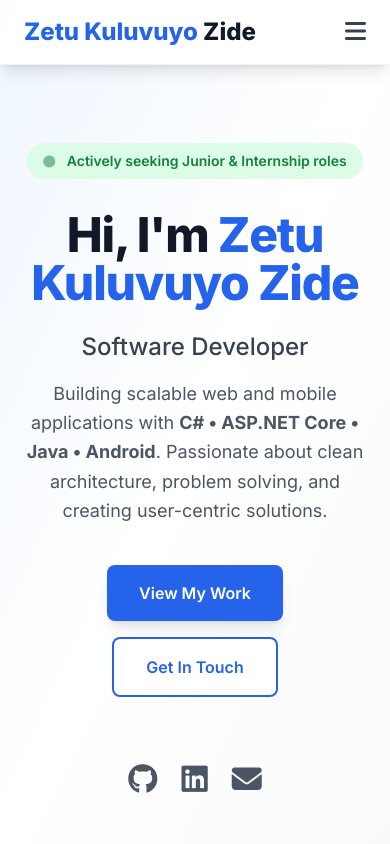
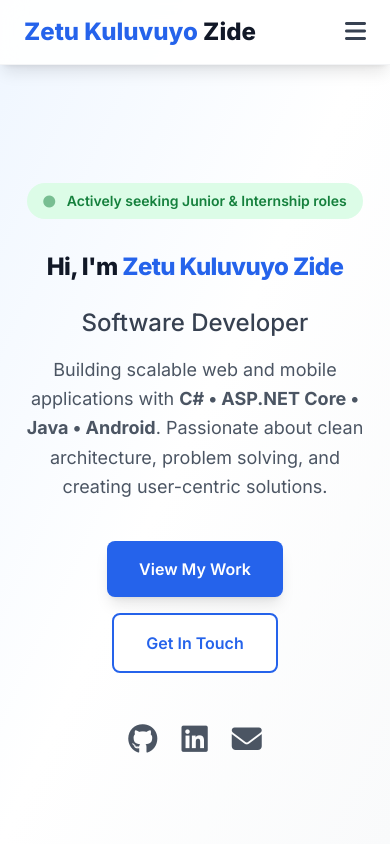
Before and after one commit to guavz-cs/portfolio-live, a plain HTML site: page index.html in a window 390 px wide. Shown: the top 844 px of the page. Drawn offline with nearby package versions, Linux system fonts and the light colour scheme.

Commit message:
hero text update

```diff
--- a/index.html
+++ b/index.html
@@ -72,7 +72,7 @@
                         <i class="fas fa-circle text-xs mr-2 animate-pulse"></i>
                         Actively seeking Junior & Internship roles
                     </div>
-                    <h1 class="text-5xl md:text-7xl font-extrabold tracking-tight">
+                    <h1 class="text-2xl md:text-7xl font-extrabold tracking-tight">
                         Hi, I'm <span class="text-primary">Zetu Kuluvuyo Zide</span>
                     </h1>
                     <p class="mt-6 text-2xl md:text-4xl font-medium text-gray-700">
@@ -92,7 +92,7 @@
                         </a>
                     </div>
 
-                    <div class="mt-16 flex justify-center gap-6 text-3xl text-gray-600">
+                    <div class="mt-12 flex justify-center gap-6 text-3xl text-gray-600">
                         <a href="https://github.com/guavz-cs" target="_blank" class="hover:text-primary transition" aria-label="GitHub">
                             <i class="fab fa-github"></i>
                         </a>
```
